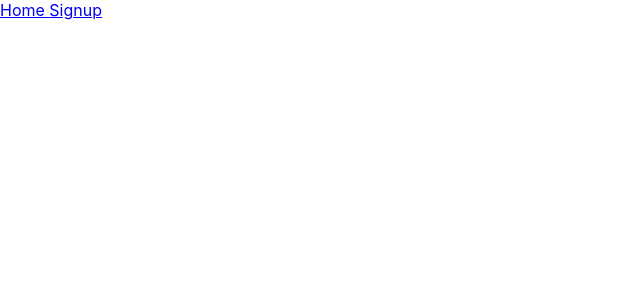
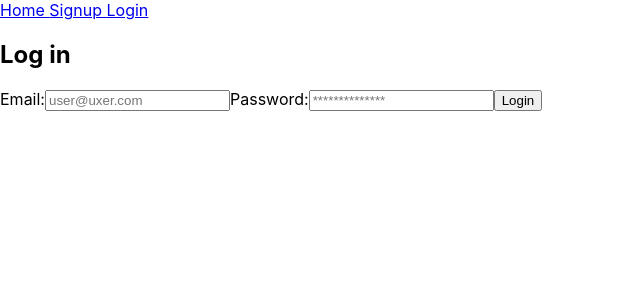
Before and after one commit to anabelpdv/project-3-react, a React (Create React App) app in the folder client/: page /login in a window 1280 px wide. Shown: the top 300 px of the page, without its empty margins (0-640 px from the left). Built offline with nearby package versions, Linux system fonts and the light colour scheme; no server answers.

Commit message:
Fixe log in component

```diff
--- a/client/src/App.js
+++ b/client/src/App.js
@@ -10,6 +10,7 @@
 import Signup from "./components/user-pages/Signup";
 
 import Home from "./components/Home";
+import Login from "./components/user-pages/Login";
 
 
 class App extends React.Component{
@@ -38,10 +39,11 @@
   render(){
     return (
       <div>
-              <header>
+          <header>
           <nav>
             <NavLink to="/" > Home </NavLink>
             <NavLink to="/signup-page"> Signup </NavLink>
+            <NavLink to="/login"> Login </NavLink>
 
           </nav>
         </header>
@@ -53,6 +55,7 @@
                   onUserChange = { userDoc => this.syncCurrentUSer(userDoc) }
                 />
             }/>
+            <Route exact path="/login" component={ Login }   />
         </Switch>
       </div>
     );
--- a/client/src/components/user-pages/Login.js
+++ b/client/src/components/user-pages/Login.js
@@ -13,12 +13,12 @@
       }
     }
 
-    genericSync(e){
+    genericSync = (e) => {
       const {  name, value } = e.target;
       this.setState({ [name]: value });
     }
 
-    handleSubmit(e){
+    handleSubmit = (e) => {
       e.preventDefault();
       axios.post('http://localhost:5000/api/login', this.state, { withCredential : true })
             .then(response=>{
@@ -27,6 +27,7 @@
               alert('You are logged in')
             })
             .catch(err=>{
+              console.log(err)
               if(err.response.data){
                 return this.setState({ messsage: err.response.data.message })
               }
```
